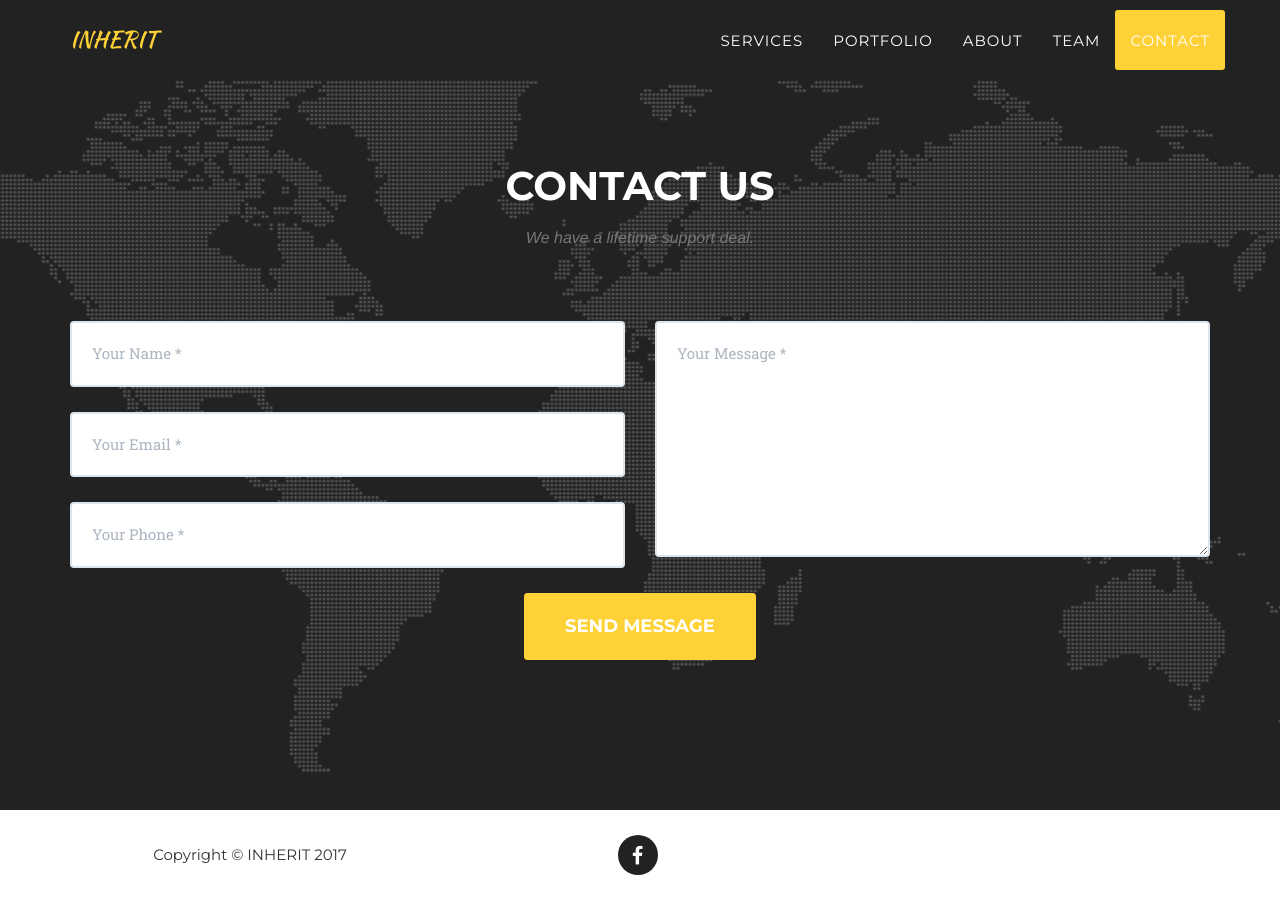
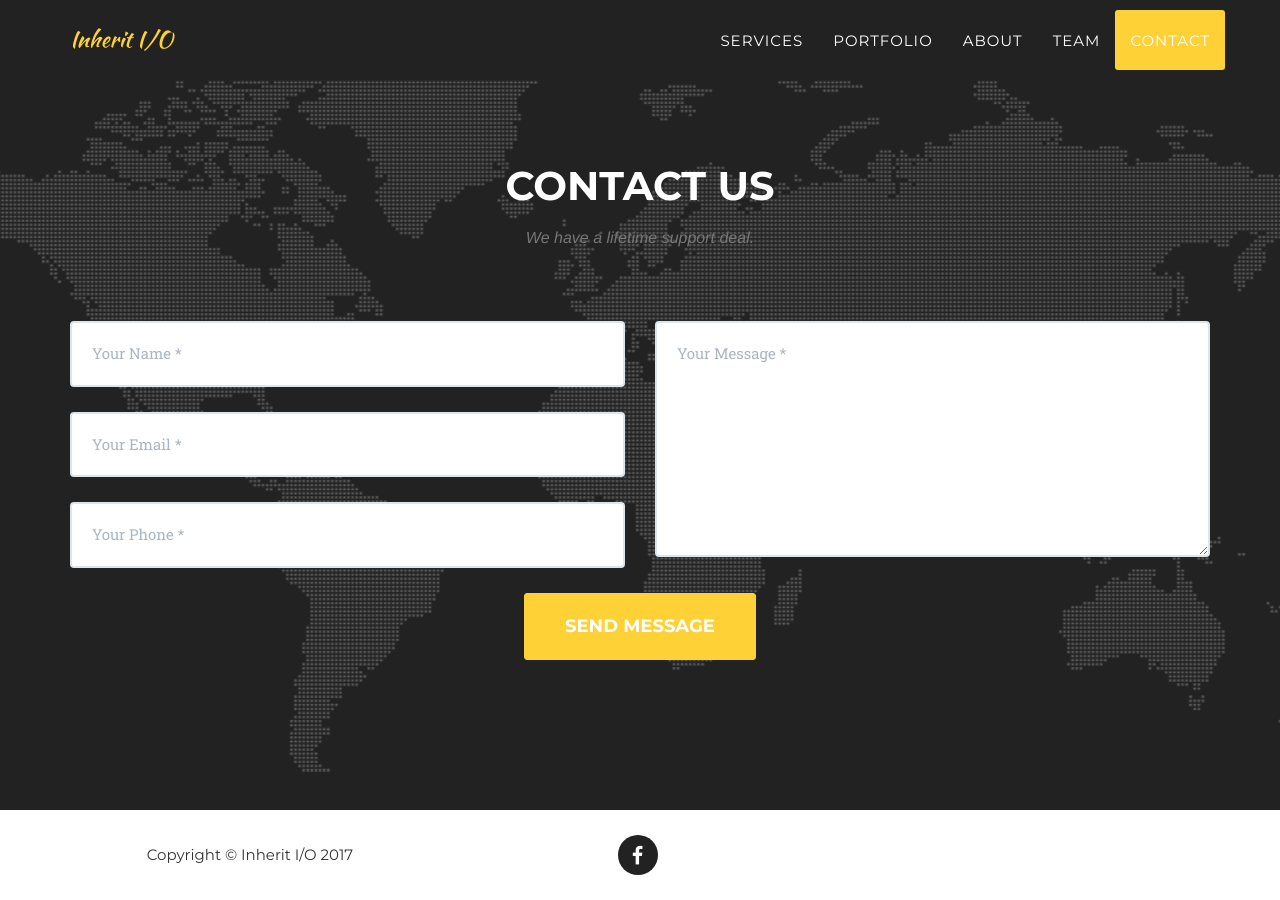
Before and after one commit to skyhitblog/inheritio, a Jekyll site: the page built from index.html, in a window 1280 px wide and 900 px high, scrolled down 5679 px. Built offline with Jekyll 4.4.1, drawn with Linux system fonts in a browser that asks for light colours; some web fonts are replaced.

```diff
--- a/_config.yml
+++ b/_config.yml
@@ -2,7 +2,7 @@ url: https://inheritio.com
 baseurl: ""
 
 # Site settings
-title: INHERIT
+title: Inherit I/O
 email: skyhitblog@icloud.com
 description: "We inherit the quality and expertise which will help launch your dream project to the world."
 
```
